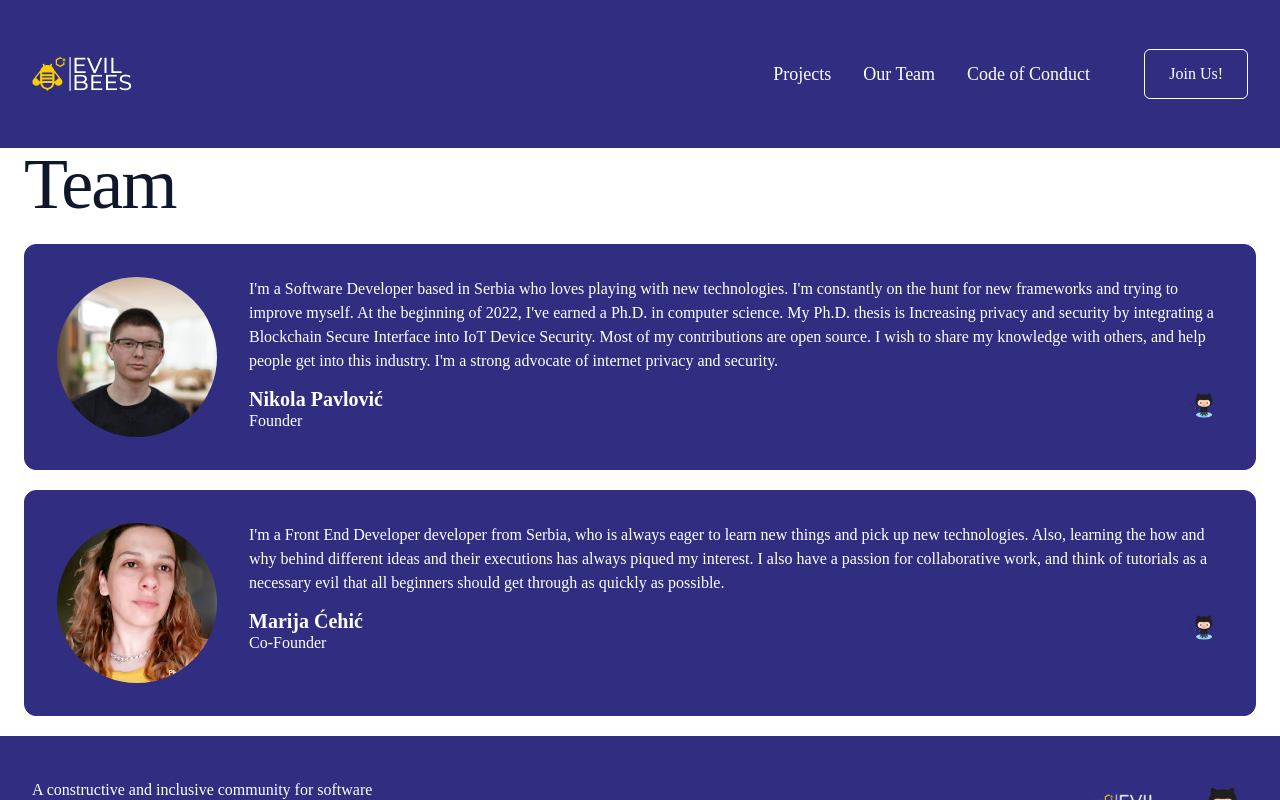
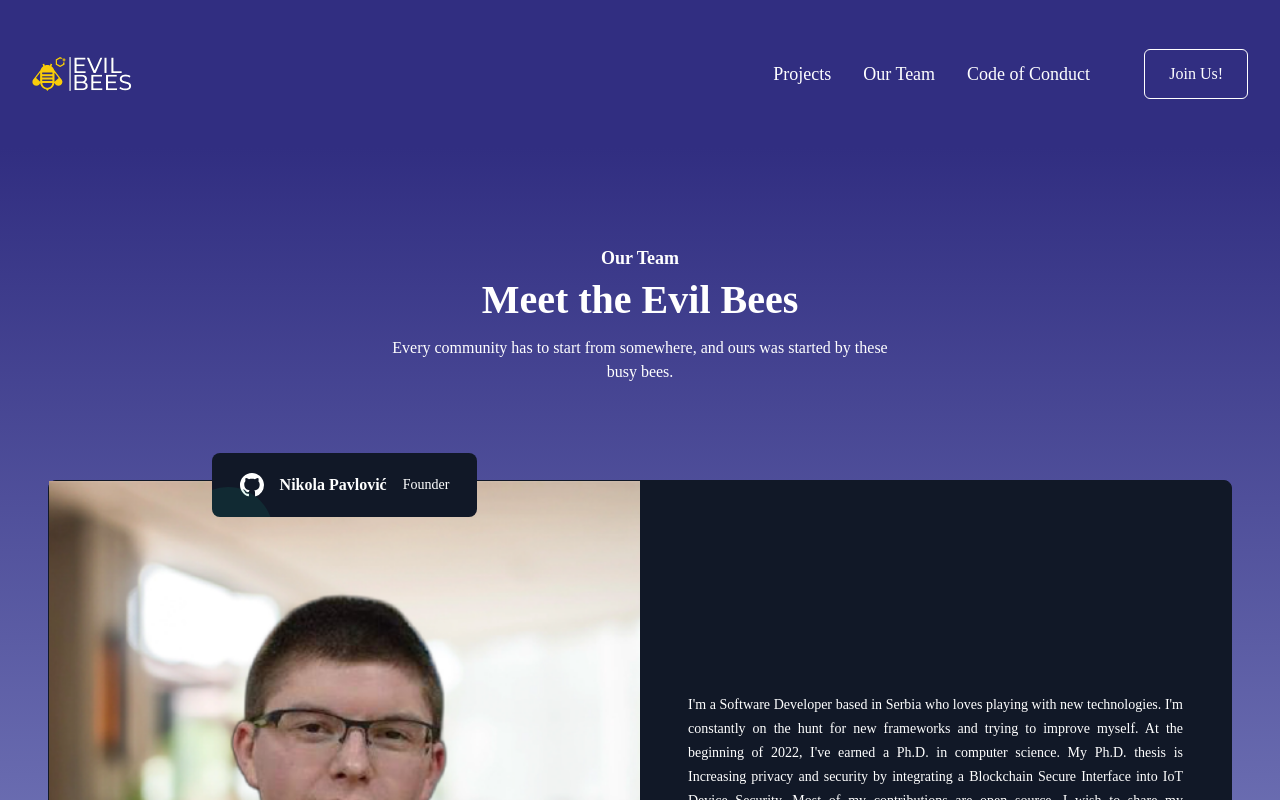
Before and after one commit to nikolap994/evil_bees, a Next.js app: page /our-team in a window 1280 px wide. Shown: the top 800 px of the page. Built offline with nearby package versions, Linux system fonts and the light colour scheme.

Commit message:
Update Our Team styles

```diff
--- a/pages/our-team.js
+++ b/pages/our-team.js
@@ -2,6 +2,7 @@ import Team from "../content/team.json";
 import Image from "next/image";
 import Link from "next/link";
 import Head from "next/head";
+import { VscGithubInverted } from "react-icons/vsc";
 
 export default function OurTeam() {
 	return (
@@ -9,56 +10,89 @@ export default function OurTeam() {
 			<Head>
 				<title>Meet the Evil Bees</title>
 			</Head>
-			<div className="container m-auto px-6 md:px-12 xl:px-6">
-				<h1 className="z-10 max-w-4xl font-display text-5xl font-medium tracking-tight text-left text-slate-900 sm:text-7xl">
-					Team
-				</h1>
-				<br />
-				<div>
+
+			<section className="bg-gradient-to-b from-indigo-900 to-indigo-200 text-white py-16 md:py-24 lg:py-24 px-8 lg:px-12">
+				<div className="max-w-7xl mx-auto">
+					<div className="-mx-4 flex flex-wrap">
+						<div className="w-full px-4">
+							<div className="mx-auto mb-24 max-w-[510px] text-center">
+								<span className="text-primary mb-2 block text-lg font-semibold">
+									Our Team
+								</span>
+								<h2 className="text-dark mb-4 text-3xl font-bold sm:text-4xl md:text-[40px]">
+									Meet the Evil Bees
+								</h2>
+								<p className="text-body-color text-base">
+									Every community has to start from somewhere, and ours was
+									started by these busy bees.
+								</p>
+							</div>
+						</div>
+					</div>
+
+					<div className="-mx-4 justify-center">
+						<div className="mx-auto w-full px-4">
 							{Object.entries(Team).map(([key, member]) => {
+								const flexDirection =
+									key % 2 === 0 ? "md:flex-row" : "md:flex-row-reverse";
 								return (
-							<div key={key}>
-								<div className="p-6 border border-indigo-900 rounded-xl bg-indigo-900 sm:flex sm:space-x-8 sm:p-8 mb-5">
+									<div
+										key={key}
+										className={`border rounded-lg border-gray-900 bg-gray-900 mb-16 w-full flex flex-col md:items-center ${flexDirection}`}
+									>
+										<div className="relative rounded-lg md:w-1/2">
 											<Image
-										className="w-40 h-40 mx-auto rounded-full"
 												src={member.photo}
 												alt={member.name}
-										height="220"
-										width="220"
+												height="300"
+												width="300"
+												className="w-full"
 												loading="lazy"
 											/>
-									<div className="space-y-4 mt-4 text-center sm:mt-0 sm:text-left">
-										<p className="text-white">{member.about}</p>
-										<div>
-											<h6 className="text-xl font-semibold text-white leading-none">
+											<div className="absolute -top-7 flex justify-center h-12 lg:h-16 w-full text-center">
+												<div className="relative flex flex+-col gap-4 items-center mx-5 overflow-hidden rounded-lg bg-gray-900 py-5 px-7">
+													<Link href={member.github}>
+														<VscGithubInverted className="h-6 w-6" />
+													</Link>
+													<h3 className="text-dark text-base font-semibold">
 														{member.name}
+													</h3>
+													<p className="text-body-color text-sm">
+														{member.role}
+													</p>
 
-												<div className="float-right">
-													<Link
-														className="inline-block m-1"
-														href={member.github}
+													<span className="absolute left-0 bottom-0">
+														<svg
+															width="61"
+															height="30"
+															viewBox="0 0 61 30"
+															fill="none"
+															xmlns="http://www.w3.org/2000/svg"
 														>
-														<Image
-															src="/github.png"
-															width="30"
-															height="30"
-															loading="lazy"
-															alt="Github"
+															<circle
+																cx="16"
+																cy="45"
+																r="45"
+																fill="#13C296"
+																fillOpacity="0.11"
 															/>
-													</Link>
-												</div>
-											</h6>
-											<span className="text-s text-white bold">
-												{member.role}
+														</svg>
 													</span>
 												</div>
 											</div>
+										</div>
+										<div className="py-8 md:w-1/2 px-6 lg:px-12">
+											<p className="text-justify text-sm leading-6">
+												{member.about}
+											</p>
 										</div>
 									</div>
 								);
 							})}
 						</div>
 					</div>
+				</div>
+			</section>
 		</>
 	);
 }
```
Lines whose indentation alone changed are shown as unchanged.
